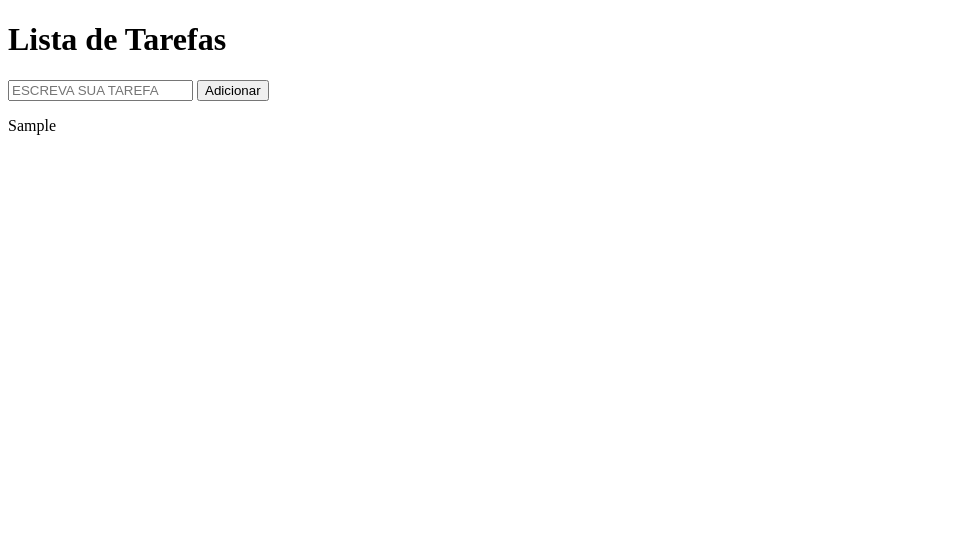
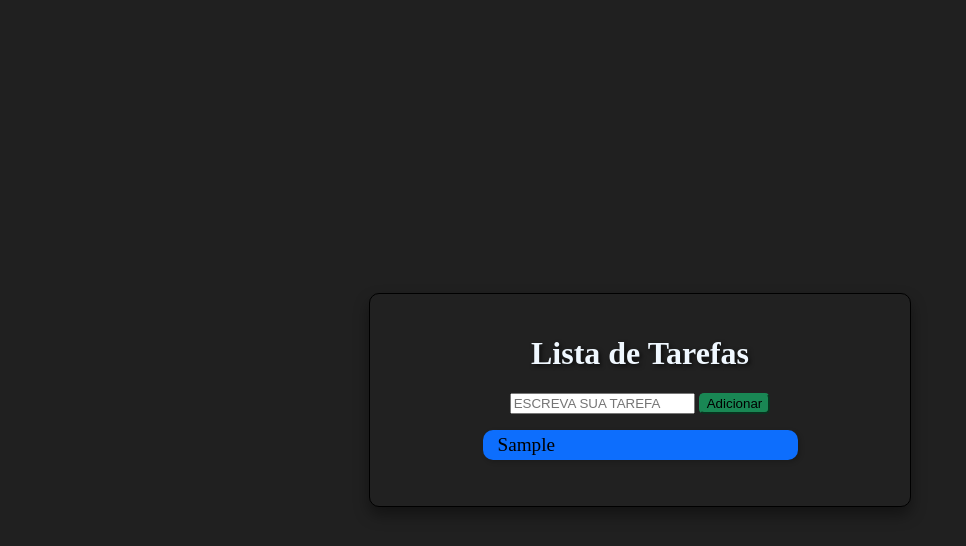
Before and after one commit to Henrique-Silva-Leao/todo-list, a plain HTML site: page index.html in a window 1280 px wide. Both pictures are taken after typing "Sample" into the empty fields and a click on the button "Adicionar". Shown: the whole page, without its empty margins (0-966 px from the left). Drawn offline with Linux system fonts and the light colour scheme.

Commit message:
Melhorias no CSS e decoração

```diff
--- a/index.html
+++ b/index.html
@@ -8,13 +8,17 @@
 </head>
 <body>
 
-    <h1>Lista de Tarefas</h1>
-    <grid>
-        <input type="text" id="inputTask" placeholder="ESCREVA SUA TAREFA">
-        <button id="btnadd"> Adicionar </button>
-    </grid>
+    <div id="tabela_principal">
 
-    <ul id="lista-de-tarefas"></ul>
+        <h1 id="txttitle">Lista de Tarefas</h1>
+        <grid>
+           <input type="text" id="inputTask" placeholder="ESCREVA SUA TAREFA">
+           <button id="btnadd"> Adicionar </button>
+        </grid>
+
+        <ul id="lista-de-tarefas"></ul>
+
+    </div>
 
 
 </body>
--- a/style.css
+++ b/style.css
@@ -1,4 +1,53 @@
+body{
+background-color: rgb(32, 32, 32);
+    min-height: 100vh;
+    display: flex;
+    justify-content: center;
+    align-items: center;
+    margin: 0;
+}
+#txttitle{
+  color: aliceblue;
+  text-shadow: 2px 2px 4px rgba(0, 0, 0, 0.6);
+}
+#btnadd{
+  background-color: #198754;
+  border-radius: 5px;
+  border-color: #198754;
+}
+#tabela_principal {
+    width: 500px;
+    border: 1px solid;
+    border-radius: 10px;
+    background-color: #212121;
+    padding: 20px;
+    display: flex;
+    flex-direction: column;
+    align-items: center;
+    box-shadow: 0px 8px 15px rgba(0, 0, 0, 0.4);
+}
+
 #lista-de-tarefas {
-  list-style-type: none;
-  padding-left: 0;
+    list-style-type: none;
+    padding-left: 0;
+    width: 100%;
+    display: flex;
+    flex-direction: column;
+    align-items: center;
+
 }
+
+li {
+    margin-bottom: 10px;
+    border-radius: 10px;
+    text-decoration: color(rgb(255, 255, 255));
+    font-size: larger;
+    background-color: #0d6efd;
+    width: 300px;
+    height: 30px;
+    display: flex;
+    justify-content: flex-start;
+    align-items: center;
+    padding-left: 15px;
+    box-shadow: 2px 2px 5px rgba(0, 0, 0, 0.2);
+}
```
